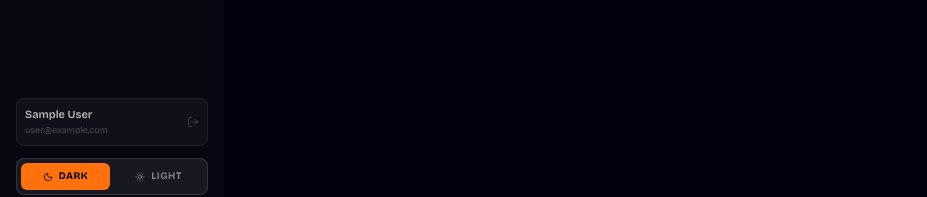
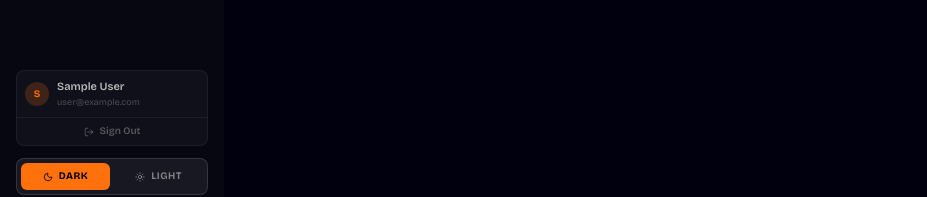
Before and after one commit to zainautomation/content-agent, a Next.js app: page /posts in a window 1280 px wide. Shown: the part 558-755 px from the top of the page, without its empty margins (0-927 px from the left). Built offline with nearby package versions, Linux system fonts and the light colour scheme; no server answers; sample sign-in values are in the browser's storage.

Commit message:
feat: make logout button visible with label in sidebar

```diff
--- a/src/components/layout/Sidebar.tsx
+++ b/src/components/layout/Sidebar.tsx
@@ -83,17 +83,22 @@ export default function Sidebar() {
       <div className="space-y-3 px-1 mt-4">
         {/* User info */}
         {session?.user && (
-          <div className="flex items-center justify-between px-2 py-2 rounded-lg bg-white/[0.04] border border-white/[0.06]">
-            <div className="min-w-0">
-              <p className="text-[11px] font-semibold text-white/70 truncate">{session.user.name}</p>
-              <p className="text-[9px] text-white/25 truncate">{session.user.email}</p>
+          <div className="rounded-lg bg-white/[0.04] border border-white/[0.06] overflow-hidden">
+            <div className="flex items-center gap-2 px-2 py-2">
+              <div className="w-6 h-6 rounded-full bg-[#fe710c]/20 flex items-center justify-center text-[10px] font-bold text-[#fe710c] shrink-0">
+                {session.user.name?.charAt(0).toUpperCase()}
+              </div>
+              <div className="min-w-0 flex-1">
+                <p className="text-[11px] font-semibold text-white/70 truncate">{session.user.name}</p>
+                <p className="text-[9px] text-white/25 truncate">{session.user.email}</p>
+              </div>
             </div>
             <button
               onClick={() => signOut({ callbackUrl: "/login" })}
-              className="ml-2 shrink-0 text-white/20 hover:text-red-400 transition-colors"
-              title="Sign out"
+              className="w-full flex items-center justify-center gap-1.5 px-2 py-1.5 border-t border-white/[0.06] text-[10px] font-semibold text-white/30 hover:text-red-400 hover:bg-red-400/5 transition-all"
             >
-              <LogOut size={12} />
+              <LogOut size={10} />
+              Sign Out
             </button>
           </div>
         )}
```
